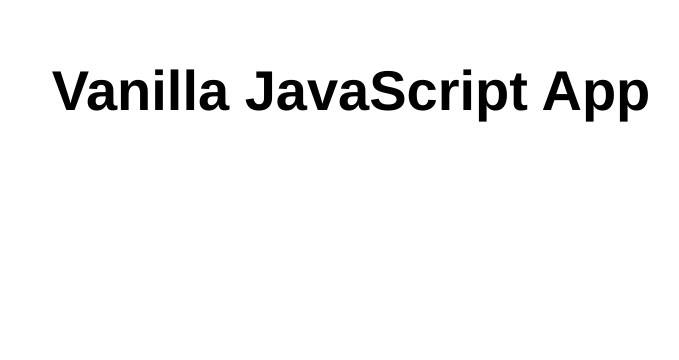
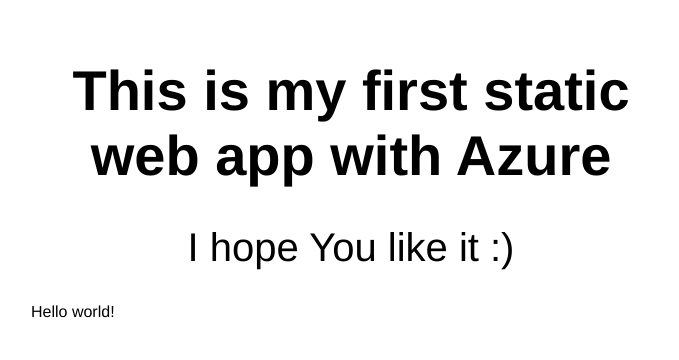
Before and after one commit to ARTSZL/azure-static-web-app, a website: page src/index.html in a window 1280 px wide. Shown: the whole page, without its empty margins (289-968 px from the left). Drawn offline with Linux system fonts and the light colour scheme.

Commit message:
Update index.html

```diff
--- a/src/index.html
+++ b/src/index.html
@@ -5,12 +5,14 @@
   <meta charset="UTF-8">
   <meta name="viewport" content="width=device-width, initial-scale=1.0">
   <link rel="stylesheet" href="styles.css">
-  <title>Vanilla JavaScript App</title>
+  <title>Azure Static Web App!</title>
 </head>
 
 <body>
   <main>
-    <h1>Vanilla JavaScript App</h1>
+    <h1>This is my first static web app with Azure</h1>
+    <h2>I hope You like it :)</h2>
+    <p>Hello world!</p>
   </main>
 </body>
 
```
